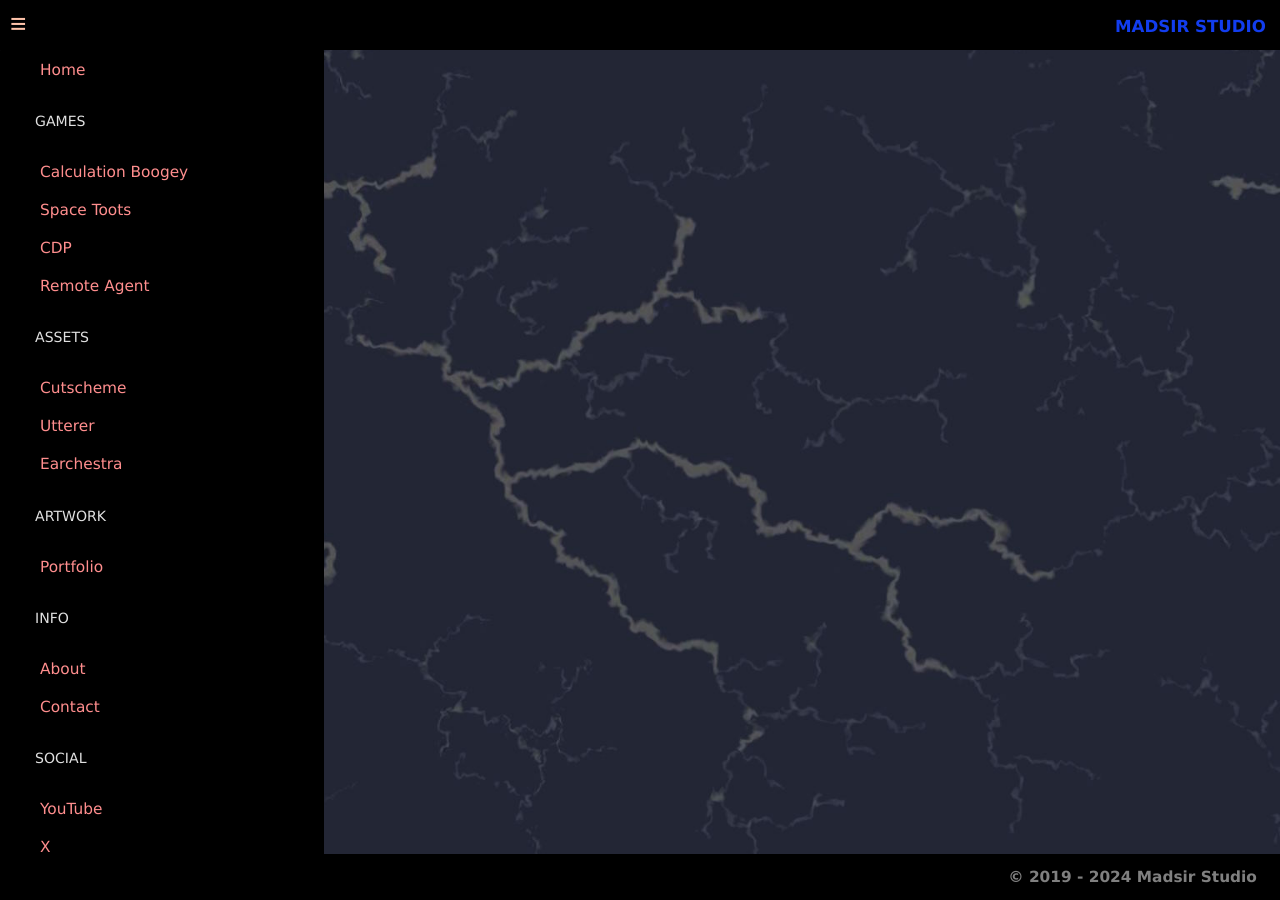
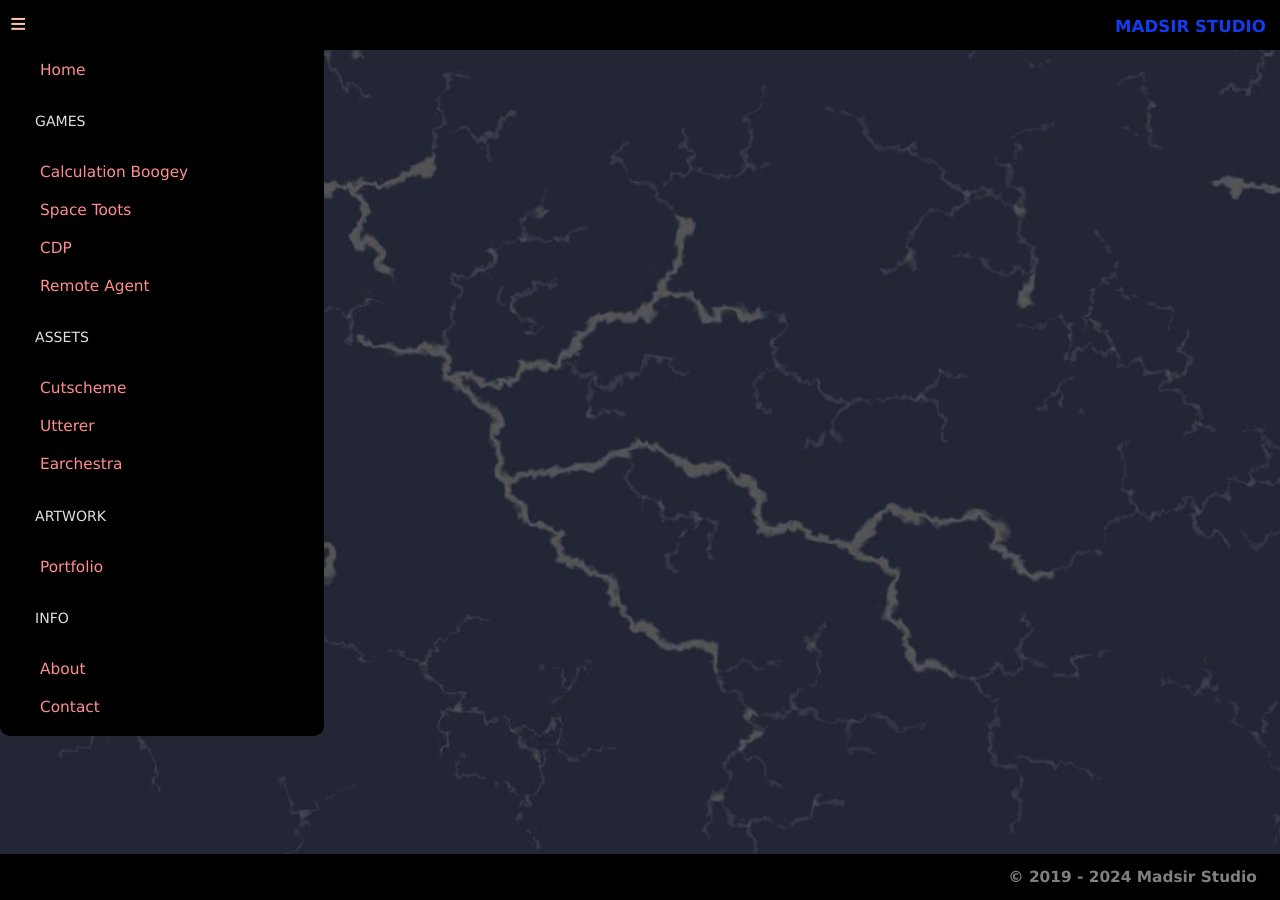
Before and after one commit to Madsir/madsirstudio.github.io, a Jekyll site: the page built from index.html, in a window 1280 px wide. Built offline with Jekyll 4.4.1, drawn with Linux system fonts in a browser that asks for light colours.

Commit message:
Update default.html

```diff
--- a/_layouts/default.html
+++ b/_layouts/default.html
@@ -141,7 +141,7 @@
   margin-right: 1.1%;
 }
 .dropdown-content li a {
-font-size: 0.8em;
+font-size: 0.9em;
 color: #FF7F50;
 }
 }
@@ -213,9 +213,6 @@
 			<p>INFO</p>
 			<li><a href="/about">About</a></li>
 			<li><a href="mailto:contactmadsir@gmail.com">Contact</a></li>
-			<p>SOCIAL</p>
-			<li><a href="https://www.youtube.com/@madsirstudio">YouTube</a></li>
-			<li><a href="https://x.com/madsirstudio">X</a></li>
 		</div>
 	</div>
 	    <div class="rightTitle">
```
